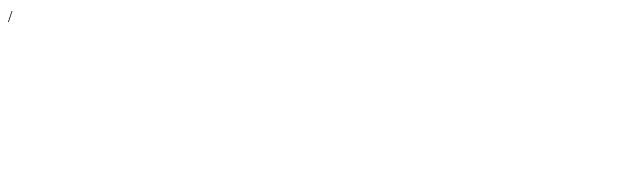
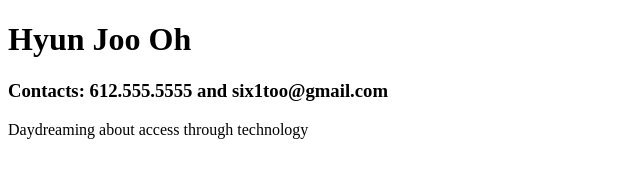
Before and after one commit to oh-hyun-joo/oh-hyun-joo.github.io, a plain HTML site: page index.html in a window 1280 px wide. Shown: the whole page, without its empty margins (0-640 px from the left). Drawn offline with Linux system fonts and the light colour scheme.

Commit message:
Make a website Lesson #1

```diff
--- a/index.html
+++ b/index.html
@@ -1 +1,13 @@
-/
+<!DOCTYPE html>
+<html>
+<head>
+  <title>Hyun Joo Oh</title>
+  <meta charset="utf-8"/>
+  <link rel="stylesheet" type="text/css" href="main.css"/>
+</head>
+<body>
+  <h1>Hyun Joo Oh</h1>
+  <h3>Contacts: 612.555.5555 and six1too@gmail.com</h3>
+  <p>Daydreaming about access through technology</p>
+  </body>
+</html>
```
